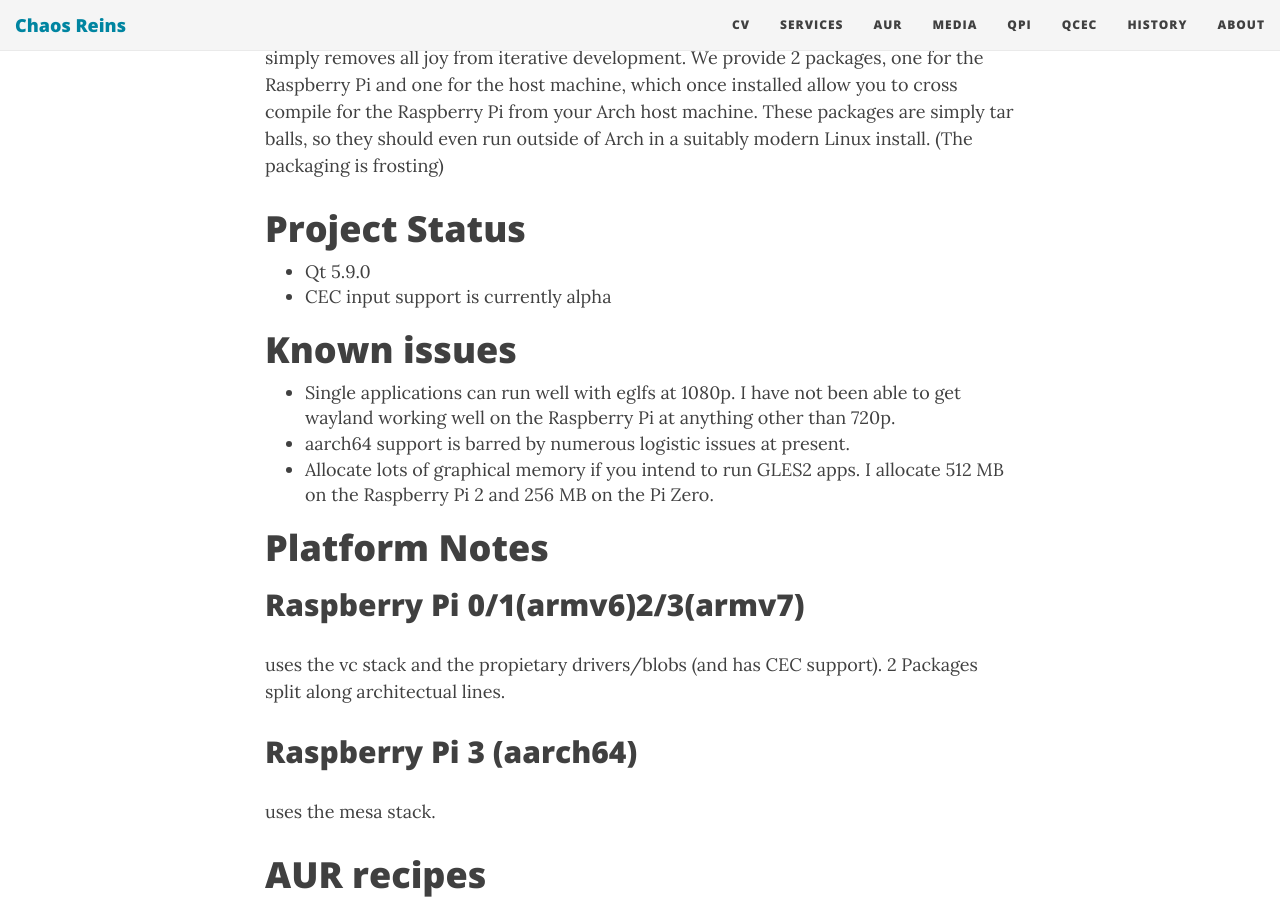
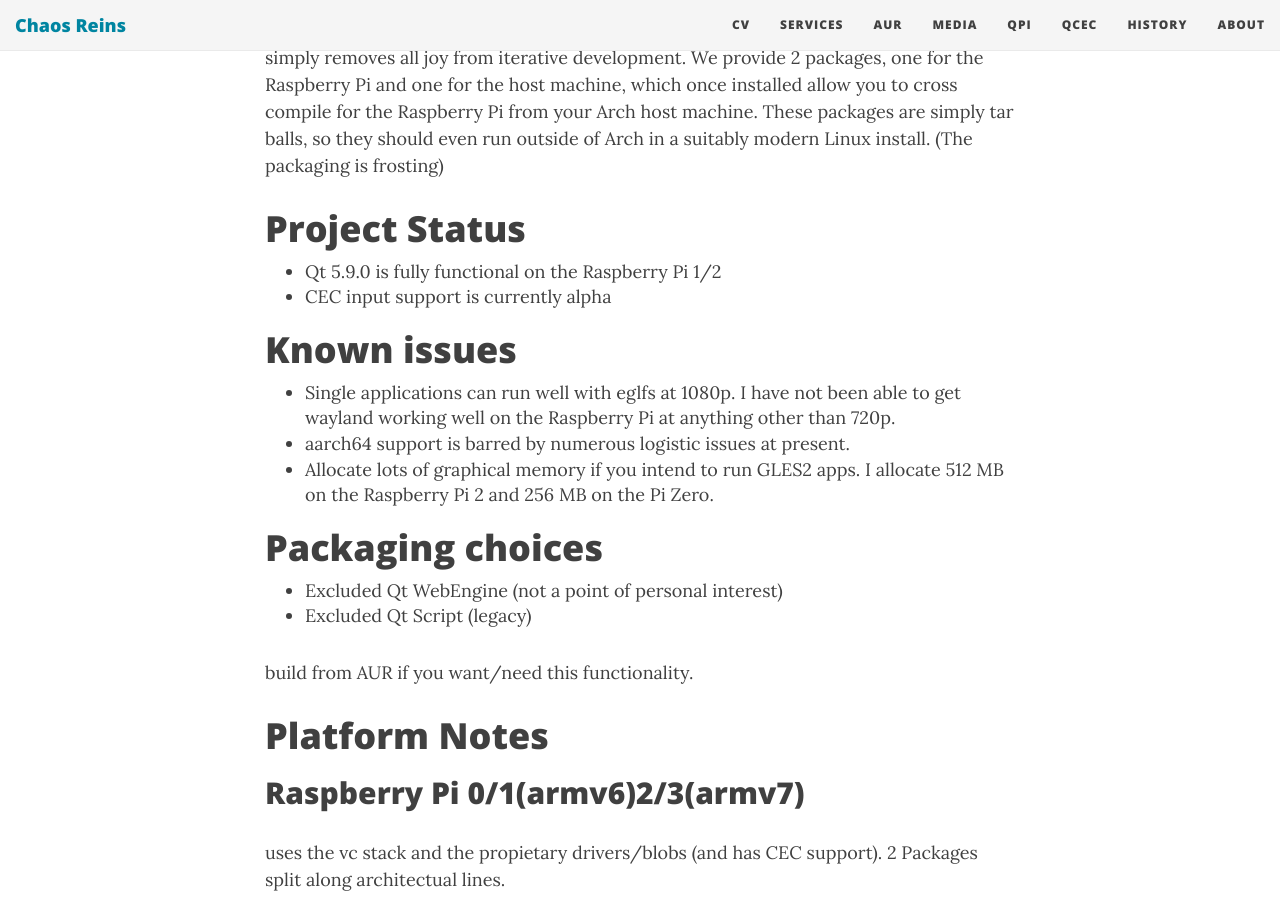
Before and after one commit to sirspudd/sirspudd.github.io, a Jekyll site: the page built from pages/qpi.md, in a window 1280 px wide and 900 px high, scrolled down 1307 px. Built offline with Jekyll 4.4.1, drawn with Linux system fonts in a browser that asks for light colours; nearby versions of some CDN libraries.

Commit message:
Update docs
Change-Id: Ie743089c392f3ee8d68f8ecb40ec1fc521693b12

```diff
--- a/pages/qpi.md
+++ b/pages/qpi.md
@@ -28,7 +28,7 @@ I happen to be a big fan of cross compilation rather than compilation on target,
 
 # Project Status
 
-* Qt 5.9.0
+* Qt 5.9.0 is fully functional on the Raspberry Pi 1/2
 * CEC input support is currently alpha
 
 # Known issues
@@ -36,6 +36,13 @@ I happen to be a big fan of cross compilation rather than compilation on target,
 * Single applications can run well with eglfs at 1080p. I have not been able to get wayland working well on the Raspberry Pi at anything other than 720p.
 * aarch64 support is barred by numerous logistic issues at present.
 * Allocate lots of graphical memory if you intend to run GLES2 apps. I allocate 512 MB on the Raspberry Pi 2 and 256 MB on the Pi Zero.
+
+# Packaging choices
+
+* Excluded Qt WebEngine (not a point of personal interest)
+* Excluded Qt Script (legacy)
+
+build from AUR if you want/need this functionality.
 
 # Platform Notes
 
```
